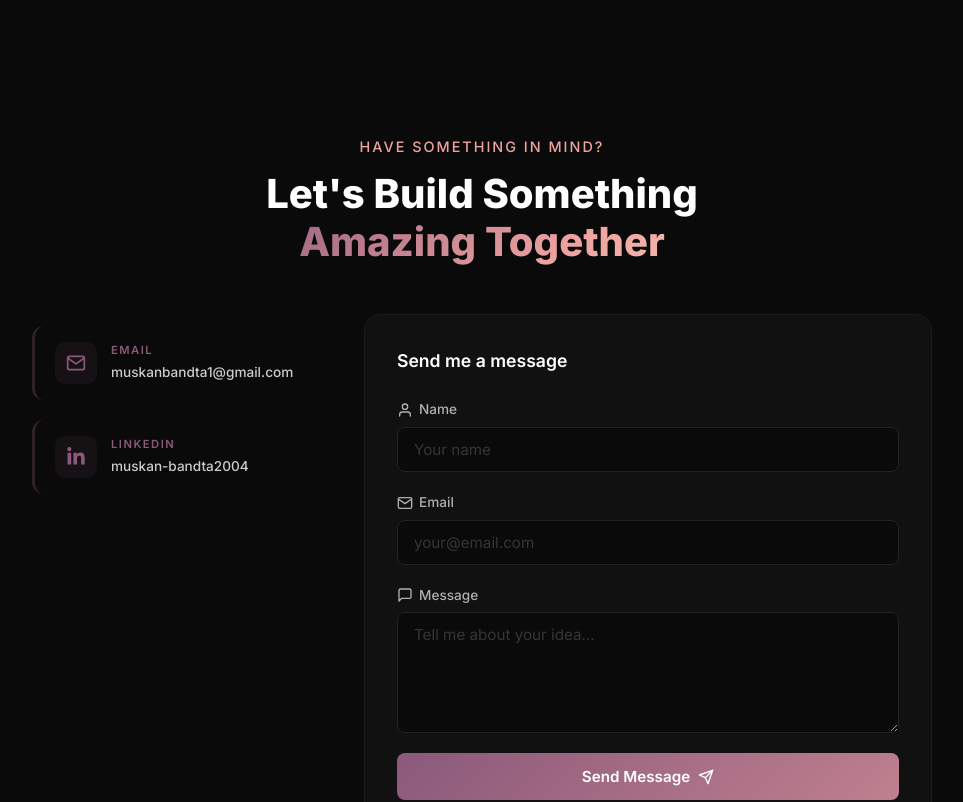
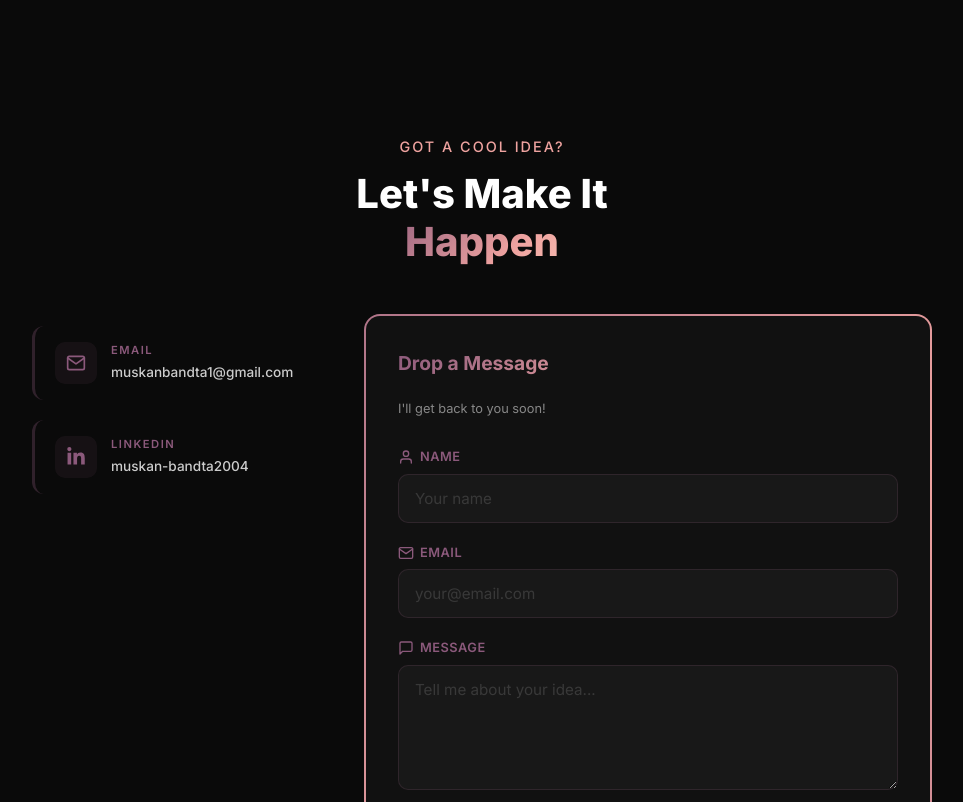
Before and after one commit to muskanbandta23/muskan-portfolio, a React (Vite) app: page / in a window 1280 px wide. Shown: the part 5240-6042 px from the top of the page, without its empty margins (158-1121 px from the left). Built offline with nearby package versions, Linux system fonts and the light colour scheme.

Commit message:
Upgrade contact form with gradient shimmer border, catchy headings, polished inputs
Co-Authored-By: Claude Opus 4.6 <noreply@anthropic.com>

```diff
--- a/src/App.css
+++ b/src/App.css
@@ -1145,46 +1145,81 @@
   gap: 20px;
   padding: 32px;
   border-radius: 16px;
+  border: 2px solid transparent;
   animation: fadeInUp 0.6s ease 0.2s both;
+  position: relative;
+  overflow: hidden;
 }
 
 .dark .contact-form {
-  background: #111;
-  border: 1px solid #1a1a1a;
+  background-image: linear-gradient(#111, #111), linear-gradient(135deg, #8b597b, #efa3a0, #8b597b);
+  background-origin: border-box;
+  background-clip: padding-box, border-box;
+  background-size: 100% 100%, 200% 200%;
+  animation: fadeInUp 0.6s ease 0.2s both, shimmer 4s ease infinite;
+}
+
+.dark .contact-form:hover {
+  box-shadow: 0 8px 32px rgba(139,89,123,0.15);
 }
 
 .light .contact-form {
-  background: #fff;
-  border: 1px solid #e8e8e8;
-  box-shadow: 0 4px 24px rgba(0,0,0,0.06);
+  background-image: linear-gradient(#fff, #fff), linear-gradient(135deg, #493129, #8b597b, #493129);
+  background-origin: border-box;
+  background-clip: padding-box, border-box;
+  background-size: 100% 100%, 200% 200%;
+  box-shadow: 0 2px 16px rgba(0,0,0,0.06);
+  animation: fadeInUp 0.6s ease 0.2s both, shimmer 4s ease infinite;
+}
+
+.light .contact-form:hover {
+  box-shadow: 0 8px 32px rgba(73,49,41,0.12);
 }
 
 .form-heading {
-  font-size: 1.1rem;
-  font-weight: 600;
-  margin-bottom: 4px;
+  font-size: 1.2rem;
+  font-weight: 700;
+  margin-bottom: 0;
+  background: linear-gradient(135deg, #8b597b, #efa3a0, #ffdec7);
+  -webkit-background-clip: text;
+  background-clip: text;
+  -webkit-text-fill-color: transparent;
 }
 
-.dark .form-heading { color: #fff; }
-.light .form-heading { color: #1a1a2e; }
+.light .form-heading {
+  background: linear-gradient(135deg, #493129, #8b597b);
+  -webkit-background-clip: text;
+  background-clip: text;
+  -webkit-text-fill-color: transparent;
+}
+
+.form-subtitle {
+  font-size: 0.8rem;
+  margin-bottom: 8px;
+}
+
+.dark .form-subtitle { color: #888; }
+.light .form-subtitle { color: #999; }
 
 .form-group { display: flex; flex-direction: column; gap: 6px; }
 
 .form-group label {
-  font-size: 0.85rem;
-  font-weight: 500;
+  font-size: 0.8rem;
+  font-weight: 600;
+  letter-spacing: 0.5px;
+  text-transform: uppercase;
   display: flex;
   align-items: center;
   gap: 6px;
 }
 
-.dark .form-group label { color: #b0b0b0; }
-.light .form-group label { color: #555; }
+.dark .form-group label { color: #8b597b; }
+.light .form-group label { color: #493129; }
 
 .form-group input,
 .form-group textarea {
-  padding: 12px 16px;
-  border-radius: 8px;
+  padding: 14px 16px;
+  border-radius: 10px;
   font-size: 0.95rem;
   font-family: 'Inter', sans-serif;
   outline: none;
@@ -1193,43 +1228,46 @@
 
 .dark .form-group input,
 .dark .form-group textarea {
-  background: #0a0a0a;
-  border: 1px solid #222;
+  background: rgba(255,255,255,0.03);
+  border: 1px solid rgba(139,89,123,0.2);
   color: #e0e0e0;
 }
 
 .light .form-group input,
 .light .form-group textarea {
-  background: #f8f9fa;
-  border: 1px solid #ddd;
+  background: rgba(73,49,41,0.02);
+  border: 1px solid rgba(73,49,41,0.15);
   color: #333;
 }
 
 .dark .form-group input:focus,
 .dark .form-group textarea:focus {
   border-color: #8b597b;
-  box-shadow: 0 0 0 3px rgba(139,89,123,0.1);
+  box-shadow: 0 0 0 3px rgba(139,89,123,0.12), 0 2px 8px rgba(139,89,123,0.08);
+  background: rgba(139,89,123,0.05);
 }
 
 .light .form-group input:focus,
 .light .form-group textarea:focus {
   border-color: #493129;
-  box-shadow: 0 0 0 3px rgba(73,49,41,0.08);
+  box-shadow: 0 0 0 3px rgba(73,49,41,0.08), 0 2px 8px rgba(73,49,41,0.05);
+  background: rgba(73,49,41,0.03);
 }
 
 .form-group input::placeholder,
-.form-group textarea::placeholder { opacity: 0.4; }
+.form-group textarea::placeholder { opacity: 0.35; }
 
-.form-group textarea { resize: vertical; min-height: 100px; }
+.form-group textarea { resize: vertical; min-height: 110px; }
 
 .btn-submit {
   display: inline-flex;
   align-items: center;
   justify-content: center;
   gap: 8px;
-  padding: 14px 32px;
+  width: 100%;
+  padding: 15px 32px;
   border: none;
-  border-radius: 8px;
+  border-radius: 10px;
   font-size: 0.95rem;
   font-weight: 600;
   font-family: 'Inter', sans-serif;
@@ -1240,13 +1278,14 @@
   color: #fff;
   position: relative;
   overflow: hidden;
+  margin-top: 4px;
 }
 
 .btn-submit::after {
   content: '';
   position: absolute;
   inset: 0;
-  background: linear-gradient(135deg, transparent, rgba(255,255,255,0.1), transparent);
+  background: linear-gradient(135deg, transparent, rgba(255,255,255,0.15), transparent);
   transform: translateX(-100%);
   transition: transform 0.5s ease;
 }
--- a/src/components/Contact.jsx
+++ b/src/components/Contact.jsx
@@ -38,8 +38,8 @@ const Contact = () => {
     <section className="section contact" id="contact">
       <div className="container">
         <div className="contact-header">
-          <p className="contact-tagline">Have something in mind?</p>
-          <h2 className="contact-title">Let's Build Something<br /><span className="contact-title-accent">Amazing Together</span></h2>
+          <p className="contact-tagline">Got a Cool Idea?</p>
+          <h2 className="contact-title">Let's Make It<br /><span className="contact-title-accent">Happen</span></h2>
         </div>
 
         <div className="contact-wrapper">
@@ -65,7 +65,8 @@ const Contact = () => {
           </div>
 
           <form onSubmit={handleSubmit} className="contact-form">
-            <h3 className="form-heading">Send me a message</h3>
+            <h3 className="form-heading">Drop a Message</h3>
+            <p className="form-subtitle">I'll get back to you soon!</p>
             <div className="form-group">
               <label htmlFor="name">
                 <FiUser size={16} />
```
